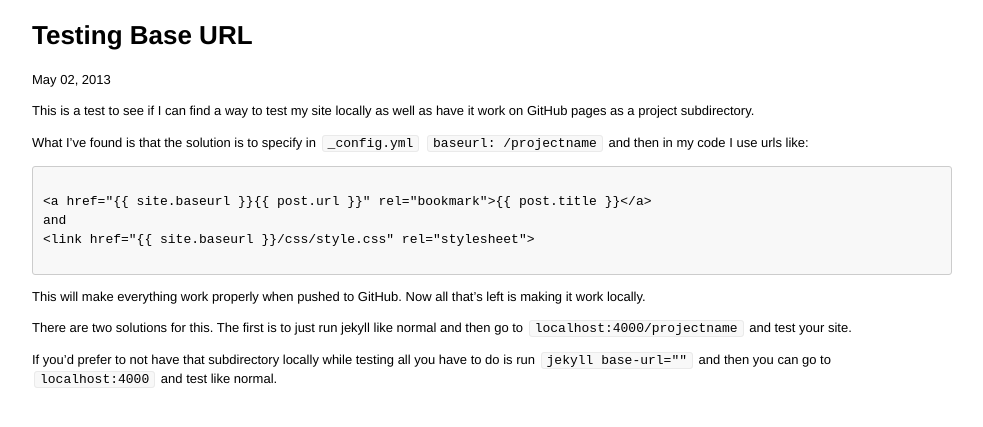
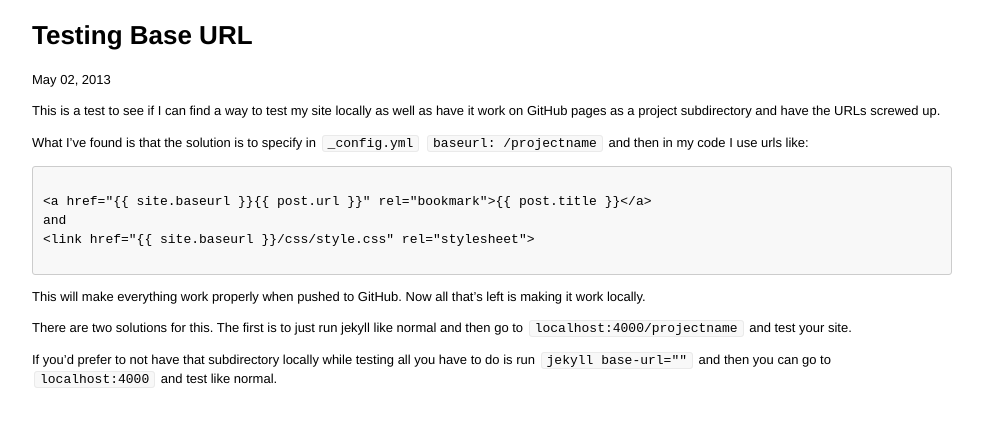
Before and after one commit to andrewshell/baseurltest, a Jekyll site: the page built from _posts/2013-05-02-testing-baseurl.md, in a window 1280 px wide. Shown: the top 427 px of the page, without its empty margins (148-1131 px from the left). Built offline with Jekyll 4.4.1, drawn with Linux system fonts in a browser that asks for light colours.

Commit message:
tweaking post content and creating README.md

```diff
--- a/_posts/2013-05-02-testing-baseurl.md
+++ b/_posts/2013-05-02-testing-baseurl.md
@@ -3,7 +3,8 @@ layout: post
 title: Testing Base URL
 ---
 This is a test to see if I can find a way to test my site locally as well as
-have it work on GitHub pages as a project subdirectory.
+have it work on GitHub pages as a project subdirectory and have the URLs
+screwed up.
 
 What I've found is that the solution is to specify in `_config.yml`
 `baseurl: /projectname` and then in my code I use urls like:
```
